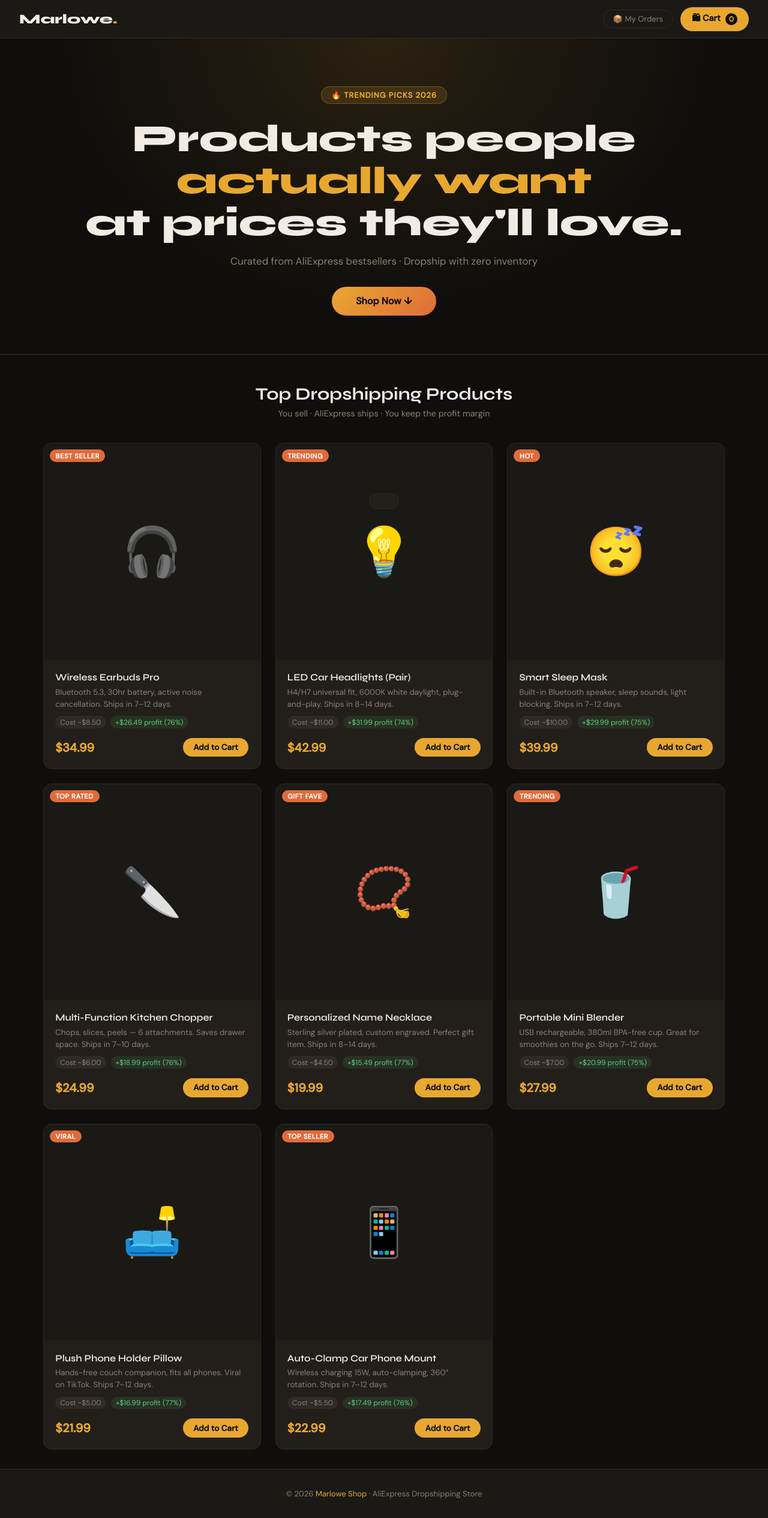
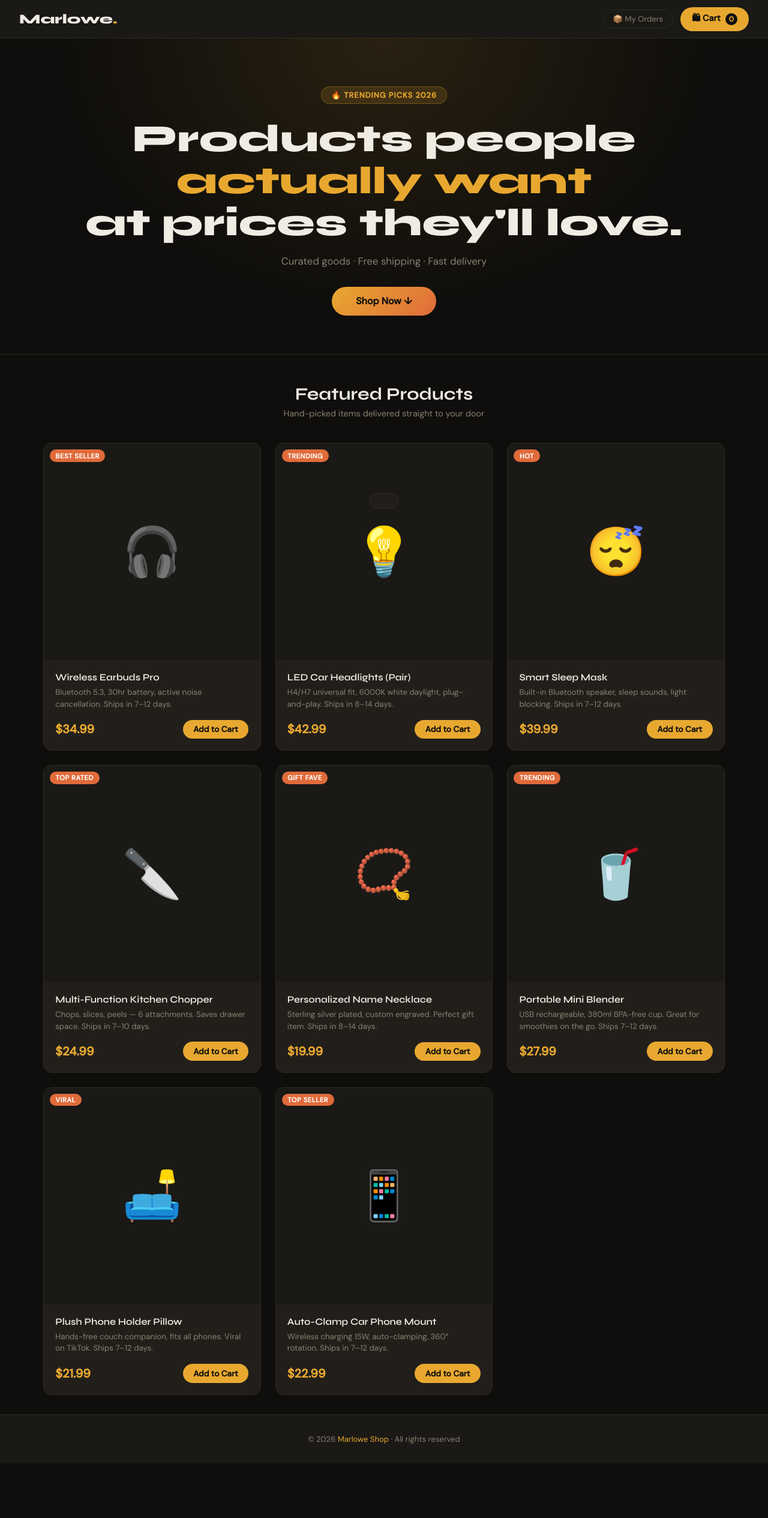
Before and after one commit to Jomiarocho/Marlow-Shop, a plain HTML site: page index.html in a window 1280 px wide. Shown: the whole page at 60% size. After the commit the page ends 2439 px from the top, so only its background shows below. Drawn offline with Linux system fonts and the light colour scheme.

Commit message:
Update index.html

```diff
--- a/index.html
+++ b/index.html
@@ -265,13 +265,13 @@
 <section class="hero">
   <div class="hero-tag">🔥 Trending Picks 2026</div>
   <h1>Products people <span>actually want</span><br/>at prices they'll love.</h1>
-  <p>Curated from AliExpress bestsellers · Dropship with zero inventory</p>
+  <p>Curated goods · Free shipping · Fast delivery</p>
   <button class="hero-cta" onclick="document.querySelector('.section-header').scrollIntoView({behavior:'smooth'})">Shop Now ↓</button>
 </section>
 
 <div class="section-header">
-  <h2>Top Dropshipping Products</h2>
-  <p>You sell · AliExpress ships · You keep the profit margin</p>
+  <h2>Featured Products</h2>
+  <p>Hand-picked items delivered straight to your door</p>
 </div>
 
 <div class="products-grid" id="productsGrid"></div>
@@ -308,7 +308,7 @@
 
 <div class="toast" id="toast"></div>
 
-<footer>© 2026 <span>Marlowe Shop</span> · AliExpress Dropshipping Store</footer>
+<footer>© 2026 <span>Marlowe Shop</span> · All rights reserved</footer>
 
 <script>
 const PRODUCTS = [
@@ -355,10 +355,7 @@ function renderProducts() {
       <div class="product-info">
         <div class="product-name">${p.name}</div>
         <div class="product-desc">${p.desc}</div>
-        <div class="product-meta">
-          <span class="product-cost">Cost ~$${p.cost.toFixed(2)}</span>
-          <span class="product-profit">+$${profit(p)} profit (${margin(p)}%)</span>
-        </div>
+
         <div class="product-footer">
           <span class="product-price">$${p.price.toFixed(2)}</span>
           <button class="add-btn" onclick="addToCart(${p.id})">Add to Cart</button>
@@ -414,7 +411,7 @@ function closeAll() { closeCart(); closeOrders(); }
 function renderOrders() {
   const el = document.getElementById('ordersBody');
   if (!orders.length) {
-    el.innerHTML = '<div class="orders-empty">No orders yet.<br/><br/>When a customer checks out,<br/>their order appears here with<br/>direct AliExpress links to fulfill it.</div>';
+    el.innerHTML = '<div class="orders-empty">No orders yet.<br/><br/>When a customer checks out,<br/>their order appears here with<br/>links to fulfill each order.</div>';
     return;
   }
   el.innerHTML = [...orders].reverse().map(o => `
@@ -435,7 +432,7 @@ function renderOrders() {
           ${o.items.map(i => {
             const prod = PRODUCTS.find(p=>p.id===i.id);
             return `<a href="${prod.aliUrl}" target="_blank" style="text-decoration:none">
-              <div class="fulfill-btn">🛒 Buy "${i.name}" on AliExpress (~$${prod.cost.toFixed(2)})</div>
+              <div class="fulfill-btn">🛒 Order "${i.name}" from supplier</div>
             </a>`;
           }).join('')}
           <button class="mark-btn" onclick="markFulfilled(${o.id})">✓ Mark as Fulfilled</button>
@@ -518,7 +515,7 @@ function placeOrder(total) {
       <div class="check">✅</div>
       <h2>Order Placed!</h2>
       <p>Order <strong>#${order.id}</strong> is ready to fulfill.<br/><br/>
-      Open <strong>My Orders</strong> to see direct AliExpress links — buy the item there, enter your customer's address, and AliExpress ships it directly to them.</p>
+      Open <strong>My Orders</strong> to manage and fulfill this order.</p>
       <button onclick="closeModal(); openOrders()">View Orders →</button>
     </div>
   `;
```
